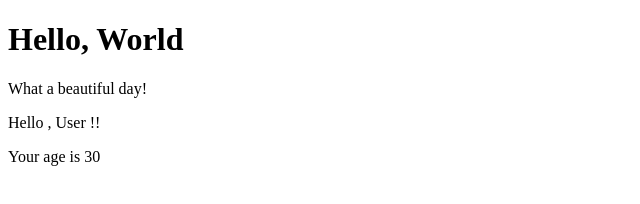
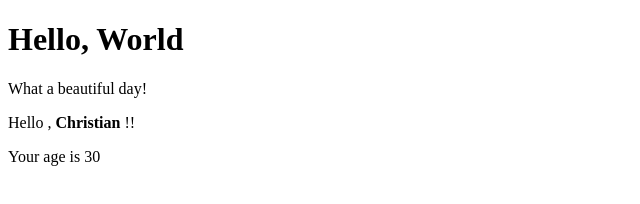
Before and after one commit to ChristianLestingi/React, a React (Create React App) app: page / in a window 1280 px wide. Shown: the top 204 px of the page, without its empty margins (0-640 px from the left). Built offline with nearby package versions, Linux system fonts and the light colour scheme.

Commit message:
props/04

```diff
--- a/src/App.js
+++ b/src/App.js
@@ -9,7 +9,7 @@ export class App extends React.Component {
     return (
       <div>
         <Hello />
-        <Welcome age={30}/>
+        <Welcome  name= {<strong>Christian</strong>} age={30}/>
       </div>
     );
   }
```
